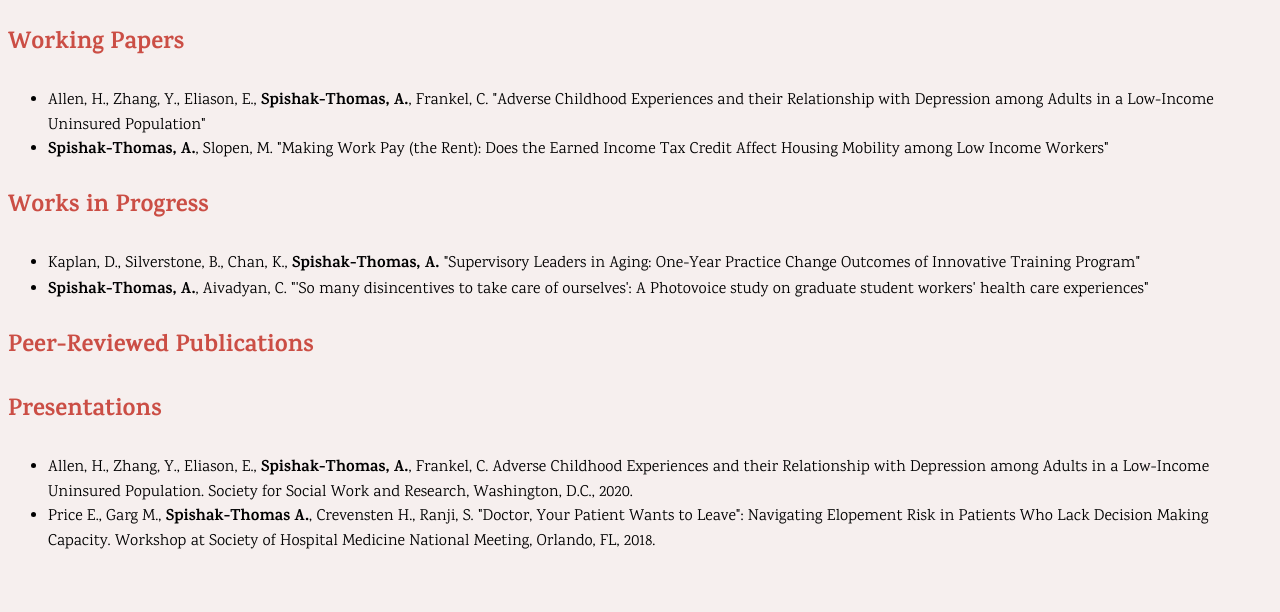
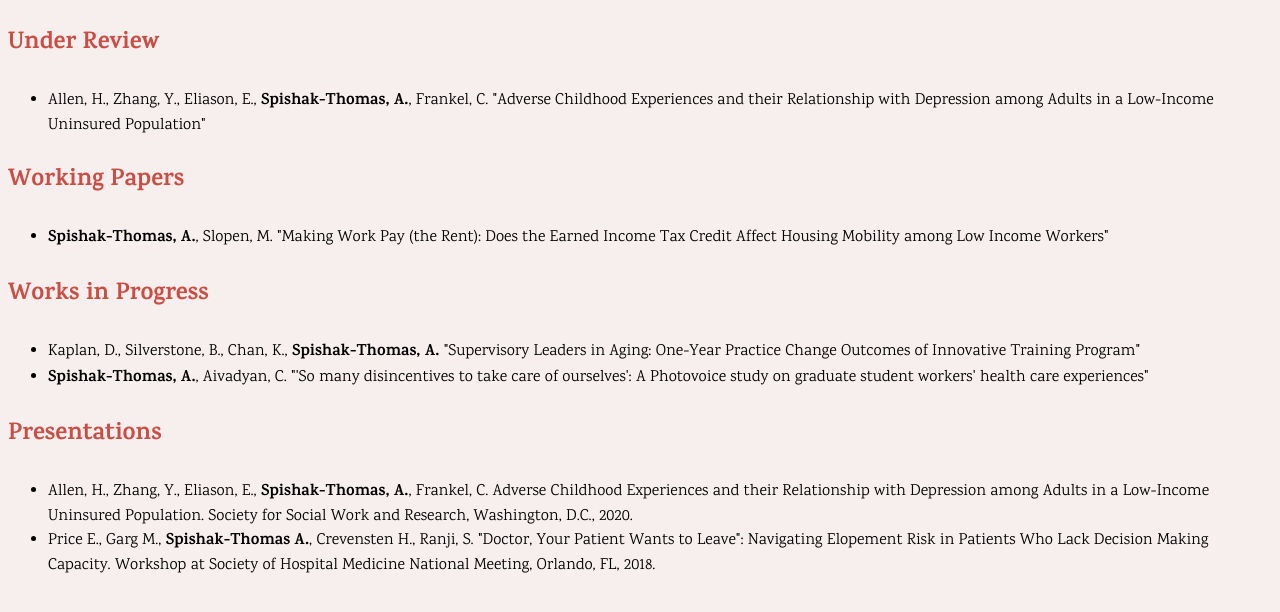
Before and after one commit to emspishak/ericspishak.com, a PHP site: page /research/ in a window 1280 px wide. Shown: the part 94-706 px from the top of the page. Run offline with PHP 8.4, Linux system fonts and the light colour scheme.

Commit message:
Update research and CV.

```diff
--- a/root/var/www/aspishakthomas.com/research/index.php
+++ b/root/var/www/aspishakthomas.com/research/index.php
@@ -2,7 +2,7 @@
 include_once(__DIR__ . "/../template.php");
 top(Page::RESEARCH);
 ?>
-<h3>Working Papers</h3>
+<h3>Under Review</h3>
 
 <ul>
   <li>
@@ -10,6 +10,11 @@ top(Page::RESEARCH);
     Frankel, C. "Adverse Childhood Experiences and their Relationship with
     Depression among Adults in a Low-Income Uninsured Population"
   </li>
+</ul>
+
+<h3>Working Papers</h3>
+
+<ul>
   <li>
     <strong>Spishak-Thomas, A.</strong>, Slopen, M. "Making Work Pay (the Rent):
     Does the Earned Income Tax Credit Affect Housing Mobility among Low Income
@@ -32,8 +37,6 @@ top(Page::RESEARCH);
   </li>
 </ul>
 
-<h3>Peer-Reviewed Publications</h3>
-
 <h3>Presentations</h3>
 
 <ul>
```
Also changed, not shown: 1 other file.
